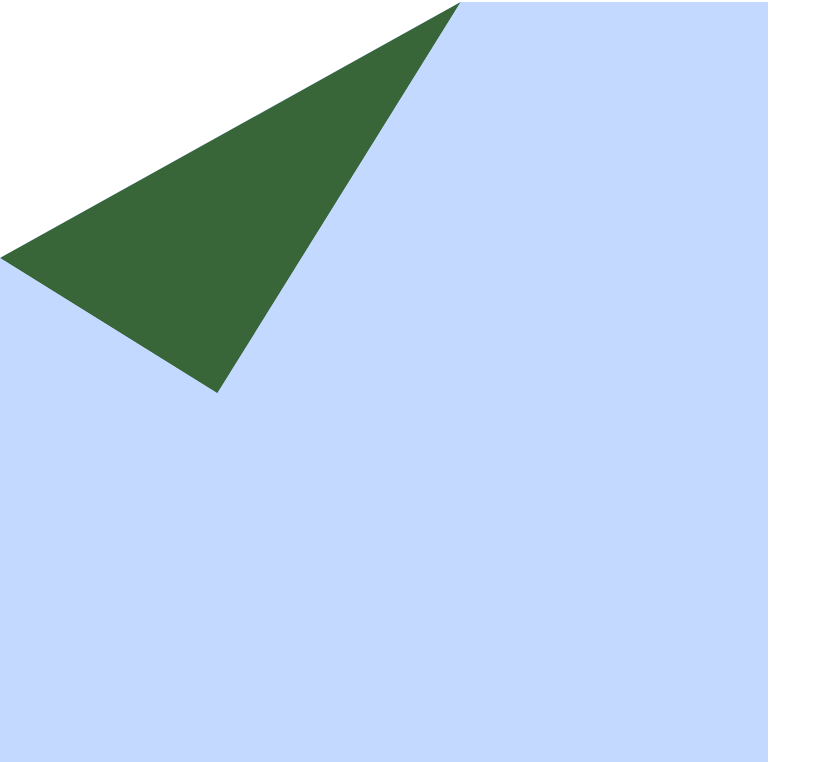
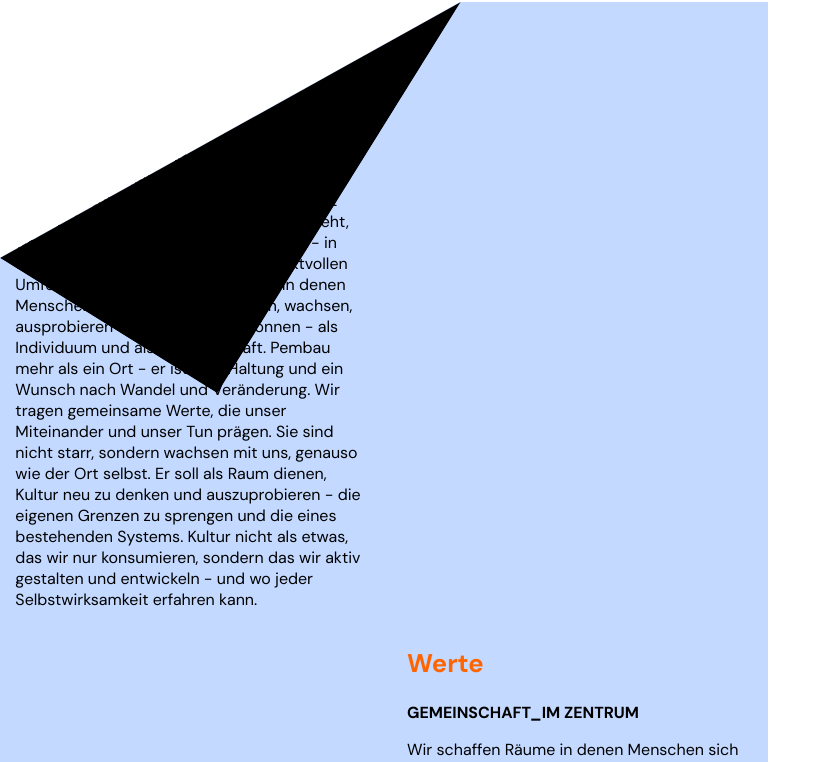
Before and after one commit to Knolldeboll/Pembau, a React (Vite) app in the folder pembau/: page /Pembau/About in a window 1280 px wide. Shown: the part 2472-3234 px from the top of the page, without its empty margins (0-831 px from the left). Built offline with nearby package versions, Linux system fonts and the light colour scheme.

Commit message:
leitbild flex stand save

```diff
--- a/pembau/src/AboutAktuell.tsx
+++ b/pembau/src/AboutAktuell.tsx
@@ -47,6 +47,7 @@ import { CollapseText } from "./Components/CollapseText";
 import { ImageFrameJPGWithCollapseText } from "./Components/ImageFrameJPGWithCollapseText";
 import { Carousel } from "./Components/Carousel";
 import { CollapseFrame } from "./Components/CollapseFrame";
+import TextButton from "./Components/TextButton";
 //import TextFrameGeschichte from "./Customframes/TextFrameGeschichte";
 
 const AboutAktuell = () => {
@@ -117,9 +118,68 @@ const AboutAktuell = () => {
 
 
       {/*Leitbild neu/skalierbar: */}
-      <CollapseFrame width={60} height={80} rotation={0} folds={{ topLeft: { horPercent: 60, vertPercent: 25, perma: true }, bottomRight: { horPercent: 25, vertPercent: 25, perma: false } }}>
-        <div style={{ width: "100%", height: "100%", backgroundColor: "#C3D9FF" }}></div>
-      </CollapseFrame>
+      <div className="leitbild leitbildSmall">
+
+        <CollapseFrame width={60} height={80} rotation={0} folds={{ topLeft: { horPercent: 60, vertPercent: 25, perma: true }, bottomRight: { horPercent: 25, vertPercent: 25, perma: false } }} foldColor="#000000">
+          <div id="leitbildtextcontainer" style={{ width: "100%", height: "100%", backgroundColor: "#C3D9FF", display: "flex", flexDirection: "column" }}>
+
+            {/**Free float h2 */}
+            <h2 style={{ zIndex: "3" }}>Leitbild_UND</h2>
+
+
+            {/**Achtung: ist diagonal getauscht worden! */}
+            <div id="lowerlefttext" style={{ flex: "none", marginLeft: "2%", width: "45%", alignSelf: "flex-start", marginTop: "auto" }}>
+              <p>Der Pembau lebt von Menschen. Von ihren Ideen, ihrer Vielfalt und ihrem gemeinsamen Wunsch nach Ausdruck.
+                Wir sind überzeugt davon, dass echte Entwicklung dort entsteht, wo Menschen sich ausprobieren dürfen - in einem sicheren, inspirierenden, respektvollen Umfeld. Wir wollen Räume schaffen, in denen Menschen sich entfalten, begegnen, wachsen, ausprobieren und mitgestalten können - als Individuum und als Gemeinschaft.
+                Pembau mehr als ein Ort - er ist eine Haltung und ein Wunsch nach Wandel und Veränderung.
+                Wir tragen gemeinsame Werte, die unser Miteinander und unser Tun prägen. Sie sind nicht starr, sondern wachsen mit uns, genauso wie der Ort selbst.
+                Er soll als Raum dienen, Kultur neu zu denken und auszuprobieren - die eigenen Grenzen zu sprengen und die eines bestehenden Systems.
+                Kultur nicht als etwas, das wir nur konsumieren, sondern das wir aktiv gestalten und entwickeln - und wo jeder Selbstwirksamkeit erfahren kann.
+              </p>
+            </div>
+
+            <div id="upperrighttext" style={{ flex: "none", alignSelf: "flex-end", marginRight: "2%", width: "45%", marginBottom: "auto" }}>
+              <h2>Werte</h2>
+
+              <h3>GEMEINSCHAFT_IM ZENTRUM</h3>
+              <p>Wir schaffen Räume in denen Menschen sich verbinden können. Mit sich selbst, mit anderen und mit einer gemeinsamen Vision. </p>
+
+              <h3>VERANTWORTUNG_HEIßt ACHTSAM ZU HANDELN</h3>
+              <p></p>
+
+              <h3>EMPOWERMENT_ALS ANTRIEB</h3>
+              <p></p>
+
+              <h3>FREIHEIT_ALS MÖGLICHKEIT ZUR ENTFALTUNG</h3>
+              <p></p>
+
+              <h3></h3>
+              <p></p>
+
+              <h3></h3>
+              <p></p>
+
+              <h3></h3>
+              <p></p>
+
+            </div>
+          </div>
+        </CollapseFrame >
+      </div>
+
+
+
+      {/**
+      <div className="leitbild leitbildBid">
+
+        *TODO Big Smoke number 9 large
+         *
+
+      </div> */}
+
+
+
+
 
 
 
--- a/pembau/src/style.css
+++ b/pembau/src/style.css
@@ -529,6 +529,34 @@ die Höhe wird von den Responsiven Elementen vorgegeben, die dann übereinanderg
   color: #000000;
 }
 
+
+
+/**About*/
+
+.leitbild p {
+  font-family: "DM Sans";
+  font-weight: 400;
+  font-size: clamp(1rem, 1.2vw, 1.2rem);
+  color: black;
+}
+
+.leitbild h2 {
+  font-family: "DM Sans";
+  font-weight: 700;
+  font-style: bold;
+  color: #FF6400;
+  font-size: clamp(1.5rem, 2vw, 2rem);
+}
+
+.leitbild h3 {
+  font-family: "DM Sans";
+  font-weight: 700;
+  font-style: bold;
+  font-size: clamp(1rem, 1.2vw, 1.2rem);
+  color: black;
+}
+
+
 /*FIGMA-DATA:
 Die Landing Page ist 9039 lang -> alles an y-Coords muss /9039 gerechnet werden, um die % zu berechnen.
 Der Body hat schon dem der Länge der Figma-Landingpage entsprechenden Länge, also kann mit % darin gearbeitet werden.
@@ -587,6 +615,8 @@ body {
 }
 
 
+
+
 /*Mobile: Farbige Frames auf groß umschalten. */
 .keinprogrammBig {
   display: inline-block !important;
@@ -605,3 +635,16 @@ body {
     display: inline-block !important;
   }
 }
+
+
+/*ACHTUNG ggf. bei leitbild: das ist display flex normalerweise. vielleicht aber auch nur inner und outer dann egal.
+nur outerdiv hat class. innere sind immer flex. */
+
+/*
+.leitbildSmall {
+  display: none !important
+}
+
+.leitbildBig {
+  display: inline-block !important
+}*/
```
